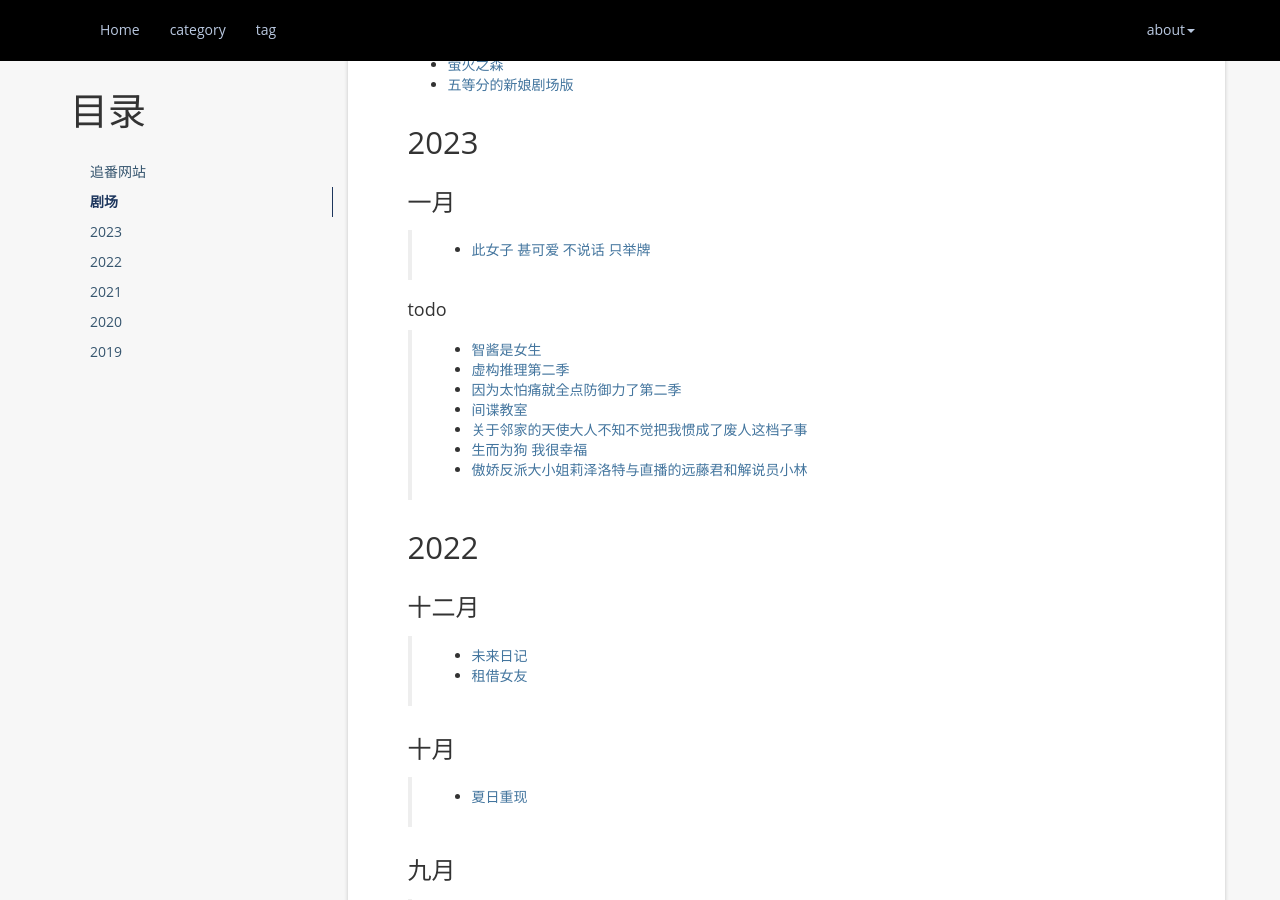
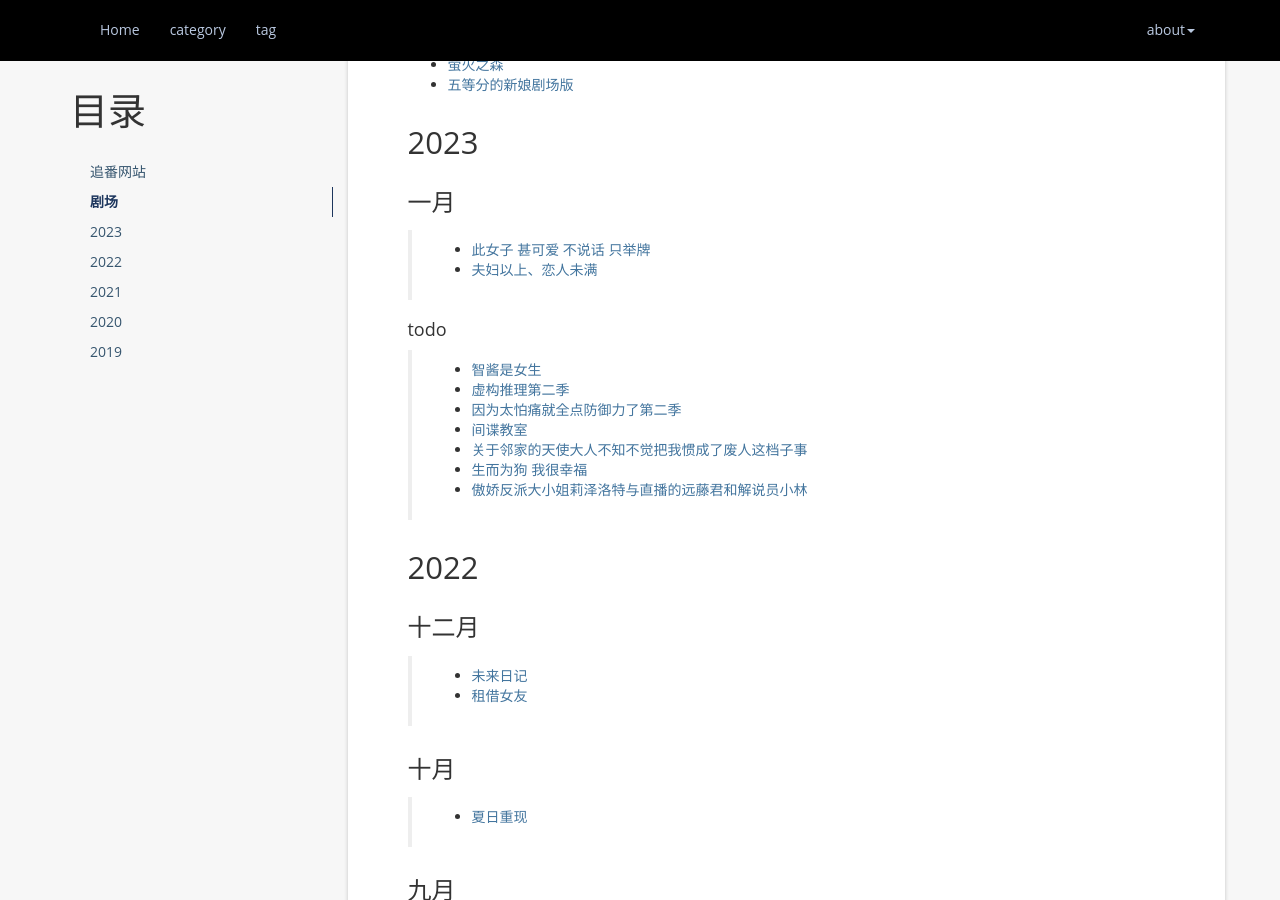
Before and after one commit to atgtahub/atgtahub.github.io, a Jekyll site: the page built from about/bangumi.md, in a window 1280 px wide and 900 px high, scrolled down 828 px. Built offline with Jekyll 4.4.1, drawn with Linux system fonts in a browser that asks for light colours; a script that is not in the unit is left out; comment, search, counter and statistics services are not loaded.

Commit message:
refactor(about): bangumi.md

```diff
--- a/about/bangumi.md
+++ b/about/bangumi.md
@@ -35,6 +35,7 @@
 ### 一月
 
 > + <a href="https://www.bilibili.com/bangumi/play/ss26870" target="_blank">此女子 甚可爱 不说话 只举牌</a>
+> + <a href="https://www.yhdmp.cc/showp/22182.html" target="_blank">夫妇以上、恋人未满</a>
 
 #### todo
 
```
